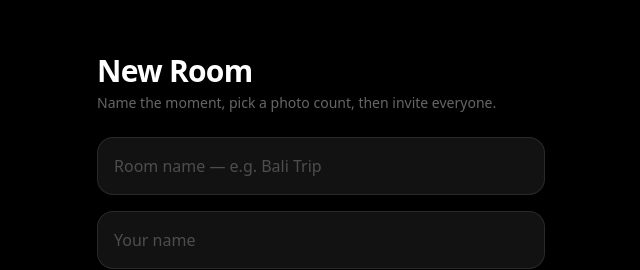
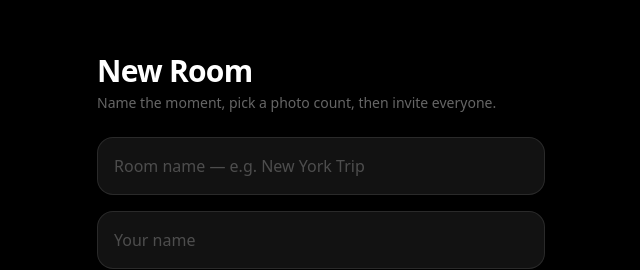
Before and after one commit to jack77703/group-travel-video, a Next.js app: page /create in a window 1280 px wide. Shown: the part 140-410 px from the top of the page, without its empty margins (319-959 px from the left). Built offline with nearby package versions, Linux system fonts and the light colour scheme.

Commit message:
chore: update room name placeholder to New York Trip

```diff
--- a/app/create/page.tsx
+++ b/app/create/page.tsx
@@ -76,7 +76,7 @@ export default function CreatePage() {
             <input
               value={name}
               onChange={(e) => setName(e.target.value)}
-              placeholder="Room name — e.g. Bali Trip"
+              placeholder="Room name — e.g. New York Trip"
               required
               className="w-full rounded-2xl border border-white/10 bg-white/[0.07] px-4 py-4 text-white outline-none transition placeholder:text-white/25 focus:border-amber-200/60 focus:ring-4 focus:ring-amber-200/10"
             />
```
